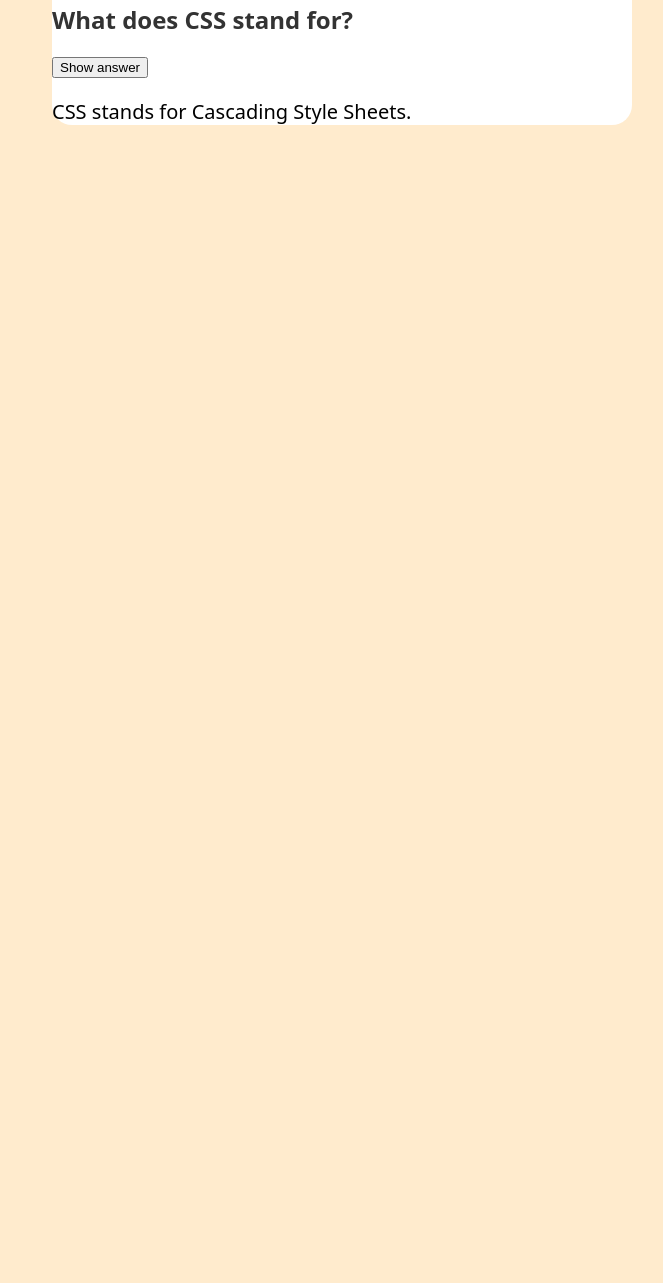
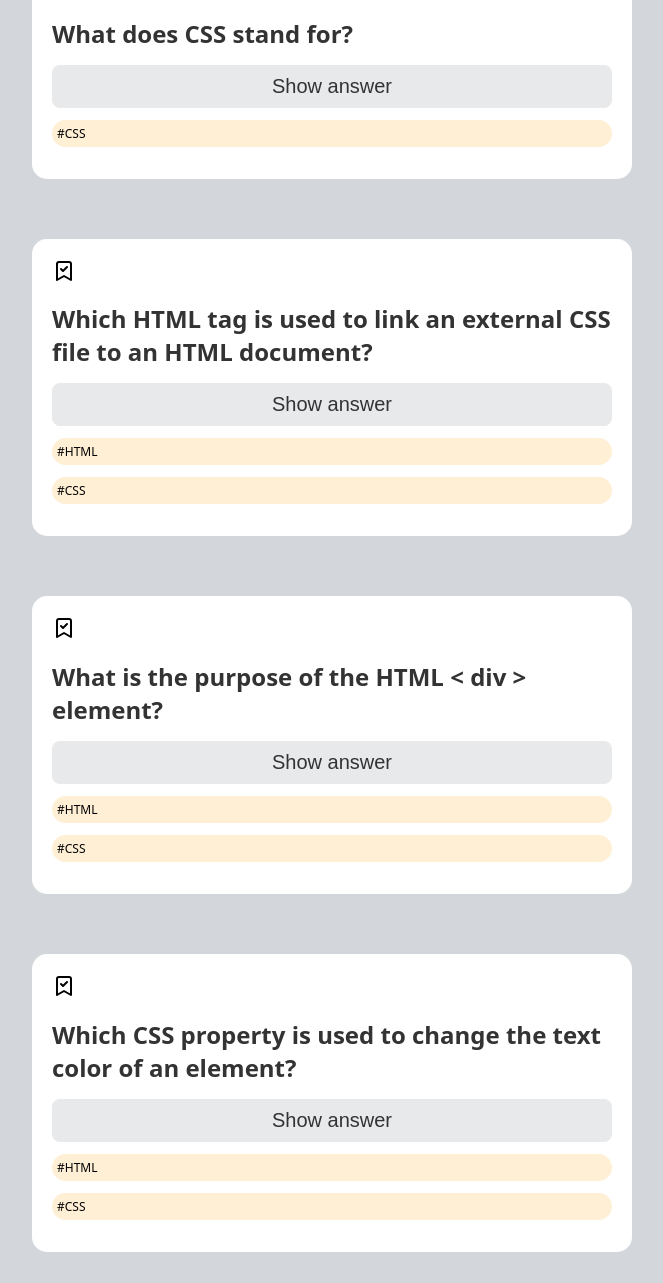
Before and after one commit to whereisjady/recap-project-quiz-app, a plain HTML site: page index.html in a window 1280 px wide. Shown: the part 246-1529 px from the top of the page, without its empty margins (308-971 px from the left). Before the commit the page ends 800 px from the top, so only its background shows below. Drawn offline with Linux system fonts and the light colour scheme.

Commit message:
added questions

```diff
--- a/css/styles.css
+++ b/css/styles.css
@@ -1,8 +1,9 @@
 :root {
-  --body-bg: #ffebcd;
-
-  --header-bg: #322d29;
-  --header-text: #efe9e1;
+  --primary-color: #322d29;
+  --secondary-color: #ffffff;
+  --secondary-text: #efe9e1;
+  --primary-text: #322d28;
+  --tag-bg: #ffefd5;
 }
 
 *::before,
@@ -12,6 +13,8 @@
   box-sizing: border-box;
 }
 
+/* Main Elements Styling */
+
 body {
   display: flex;
   flex-direction: column;
@@ -19,14 +22,14 @@ body {
   align-items: center;
   margin: 0;
   font-family: system-ui, sans-serif;
-  background: var(--body-bg);
+  background: #d3d6db;
 }
 
 .header {
-  position: sticky;
+  position: top;
   top: 0;
-  background: var(--header-bg);
-  color: var(--header-text);
+  background: var(--primary-color);
+  color: var(--secondary-text);
   padding: 20px;
   border-radius: 25px;
 }
@@ -38,10 +41,12 @@ body {
   border-radius: 25px;
 }
 
+/* Question Card Styling */
+
 .quiz__card {
-  background-color: #ffffff;
-  border-radius: 20px;
-  margin-left: 20px;
+  background-color: var(--secondary-color);
+  border-radius: 15px;
+  padding: 20px;
   margin-bottom: 20px;
 }
 
@@ -49,6 +54,52 @@ body {
   font-size: 1.2em;
   color: #333;
   margin-bottom: 15px;
+}
+
+.bookmark svg {
+  cursor: pointer;
+  display: flex;
+  justify-content: flex-end;
+}
+
+.bookmark svg:hover {
+  fill: #000000;
+  stroke: #000000;
+}
+
+.tag {
+  font-size: 0.6em;
+  background-color: var(--tag-bg);
+  padding: 5px;
+  display: flex;
+  border-radius: 15px;
+  flex-wrap: nowrap;
+}
+
+/* Button Styling */
+.quiz__button {
+  width: 100%;
+  padding: 10px;
+  font-size: 1em;
+  color: #333;
+  background-color: #e7e9eb;
+  border: none;
+  border-radius: 8px;
+  cursor: pointer;
+  transition: background-color 0.3s;
+}
+
+.quiz__button:hover {
+  background-color: #d3d6db;
+}
+
+/* Answer Styling */
+.quiz__answer {
+  display: none;
+  font-size: 1.2em;
+  color: green;
+  margin-top: 20px;
+  font-weight: bold;
 }
 
 @media (min-width: 768px) {
--- a/index.html
+++ b/index.html
@@ -13,17 +13,162 @@
     </header>
     <div class="quiz">
       <div class="quiz__card">
-        <img
-          src="https://github.com/whereisjady/Recap-Project-Quiz-App/blob/main/assets/bookmark.svg"
-          alt="Bookmark"
-        />
+        <a class="bookmark">
+          <svg
+            xmlns="http://www.w3.org/2000/svg"
+            width="24"
+            height="24"
+            viewBox="0 0 24 24"
+            fill="none"
+            stroke="currentColor"
+            stroke-width="2"
+            stroke-linecap="round"
+            stroke-linejoin="round"
+            class="lucide lucide-bookmark-check"
+          >
+            <path d="m19 21-7-4-7 4V5a2 2 0 0 1 2-2h10a2 2 0 0 1 2 2Z" />
+            <path d="m9 10 2 2 4-4" />
+          </svg>
+        </a>
 
-        <h2 class="quiz__question">What does CSS stand for?</h2>
+        <h2 class="quiz__question" id="question1">What does CSS stand for?</h2>
+
         <button class="quiz__button" id="show-answer-btn">Show answer</button>
         <p id="answer" class="quiz__answer">
           CSS stands for Cascading Style Sheets.
         </p>
+        <p class="tag">#CSS</p>
+      </div>
+    </div>
+
+    <div class="quiz">
+      <div class="quiz__card">
+        <a class="bookmark">
+          <svg
+            xmlns="http://www.w3.org/2000/svg"
+            width="24"
+            height="24"
+            viewBox="0 0 24 24"
+            fill="none"
+            stroke="currentColor"
+            stroke-width="2"
+            stroke-linecap="round"
+            stroke-linejoin="round"
+            class="lucide lucide-bookmark-check"
+          >
+            <path d="m19 21-7-4-7 4V5a2 2 0 0 1 2-2h10a2 2 0 0 1 2 2Z" />
+            <path d="m9 10 2 2 4-4" />
+          </svg>
+        </a>
+
+        <h2 class="quiz__question" id="question2">
+          Which HTML tag is used to link an external CSS file to an HTML
+          document?
+        </h2>
+
+        <button class="quiz__button" id="show-answer-btn">Show answer</button>
+        <p id="answer" class="quiz__answer">< link ></p>
+        <p class="tag">#HTML</p>
+        <p class="tag">#CSS</p>
+      </div>
+    </div>
+
+    <div class="quiz">
+      <div class="quiz__card">
+        <a class="bookmark">
+          <svg
+            xmlns="http://www.w3.org/2000/svg"
+            width="24"
+            height="24"
+            viewBox="0 0 24 24"
+            fill="none"
+            stroke="currentColor"
+            stroke-width="2"
+            stroke-linecap="round"
+            stroke-linejoin="round"
+            class="lucide lucide-bookmark-check"
+          >
+            <path d="m19 21-7-4-7 4V5a2 2 0 0 1 2-2h10a2 2 0 0 1 2 2Z" />
+            <path d="m9 10 2 2 4-4" />
+          </svg>
+        </a>
+
+        <h2 class="quiz__question" id="question3">
+          What is the purpose of the HTML < div > element?
+        </h2>
+
+        <button class="quiz__button" id="show-answer-btn">Show answer</button>
+        <p id="answer" class="quiz__answer">
+          It is a container element used to group and style content together.
+        </p>
+        <p class="tag">#HTML</p>
+        <p class="tag">#CSS</p>
+      </div>
+    </div>
+
+    <div class="quiz">
+      <div class="quiz__card">
+        <a class="bookmark">
+          <svg
+            xmlns="http://www.w3.org/2000/svg"
+            width="24"
+            height="24"
+            viewBox="0 0 24 24"
+            fill="none"
+            stroke="currentColor"
+            stroke-width="2"
+            stroke-linecap="round"
+            stroke-linejoin="round"
+            class="lucide lucide-bookmark-check"
+          >
+            <path d="m19 21-7-4-7 4V5a2 2 0 0 1 2-2h10a2 2 0 0 1 2 2Z" />
+            <path d="m9 10 2 2 4-4" />
+          </svg>
+        </a>
+
+        <h2 class="quiz__question" id="question4">
+          Which CSS property is used to change the text color of an element?
+        </h2>
+
+        <button class="quiz__button" id="show-answer-btn">Show answer</button>
+        <p id="answer" class="quiz__answer">color</p>
+        <p class="tag">#HTML</p>
+        <p class="tag">#CSS</p>
+      </div>
+    </div>
+
+    <div class="quiz">
+      <div class="quiz__card">
+        <a class="bookmark">
+          <svg
+            xmlns="http://www.w3.org/2000/svg"
+            width="24"
+            height="24"
+            viewBox="0 0 24 24"
+            fill="none"
+            stroke="currentColor"
+            stroke-width="2"
+            stroke-linecap="round"
+            stroke-linejoin="round"
+            class="lucide lucide-bookmark-check"
+          >
+            <path d="m19 21-7-4-7 4V5a2 2 0 0 1 2-2h10a2 2 0 0 1 2 2Z" />
+            <path d="m9 10 2 2 4-4" />
+          </svg>
+        </a>
+
+        <h2 class="quiz__question" id="question5">
+          What is the default display property for most HTML elements?
+        </h2>
+
+        <button class="quiz__button" id="show-answer-btn">Show answer</button>
+        <p id="answer" class="quiz__answer">block</p>
+        <p class="tag">#HTML</p>
+        <p class="tag">#CSS</p>
+        <p class="tag">#Display</p>
       </div>
     </div>
   </body>
+
+  <footer></footer>
 </html>
```
